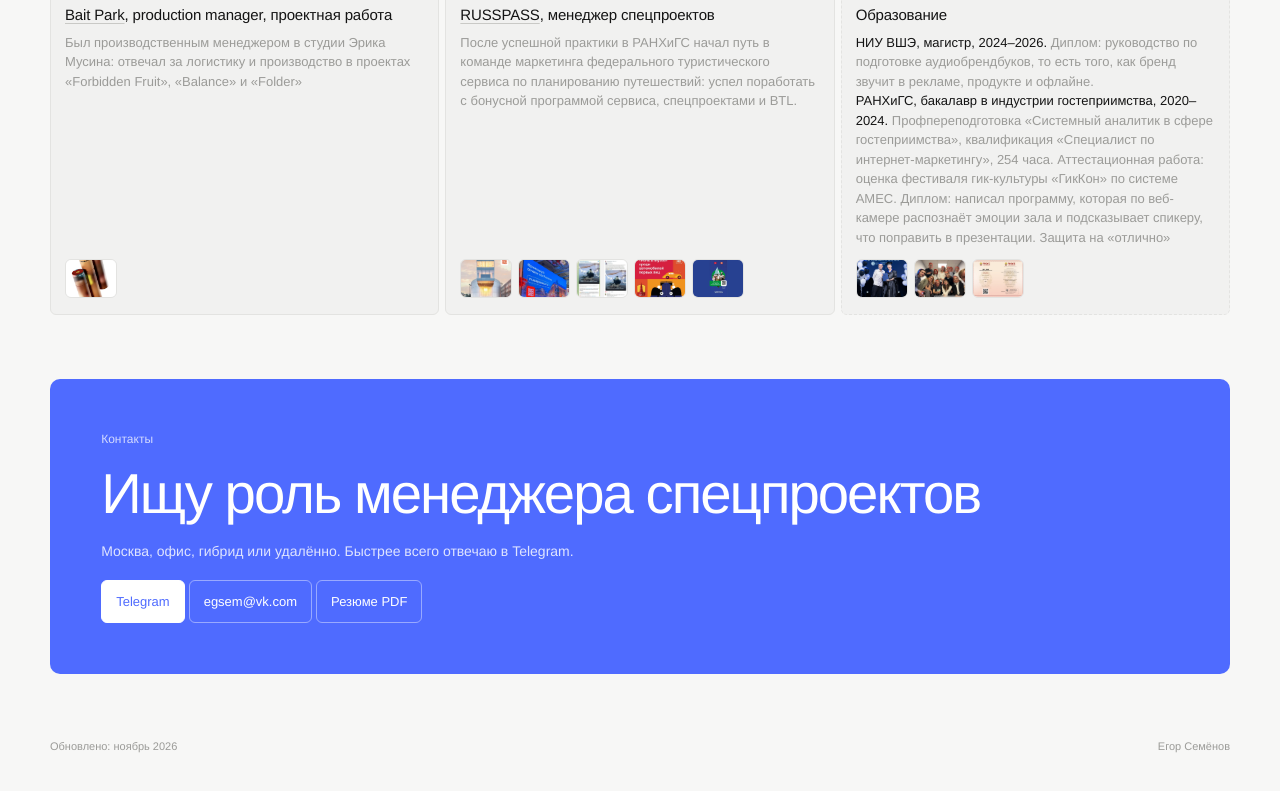
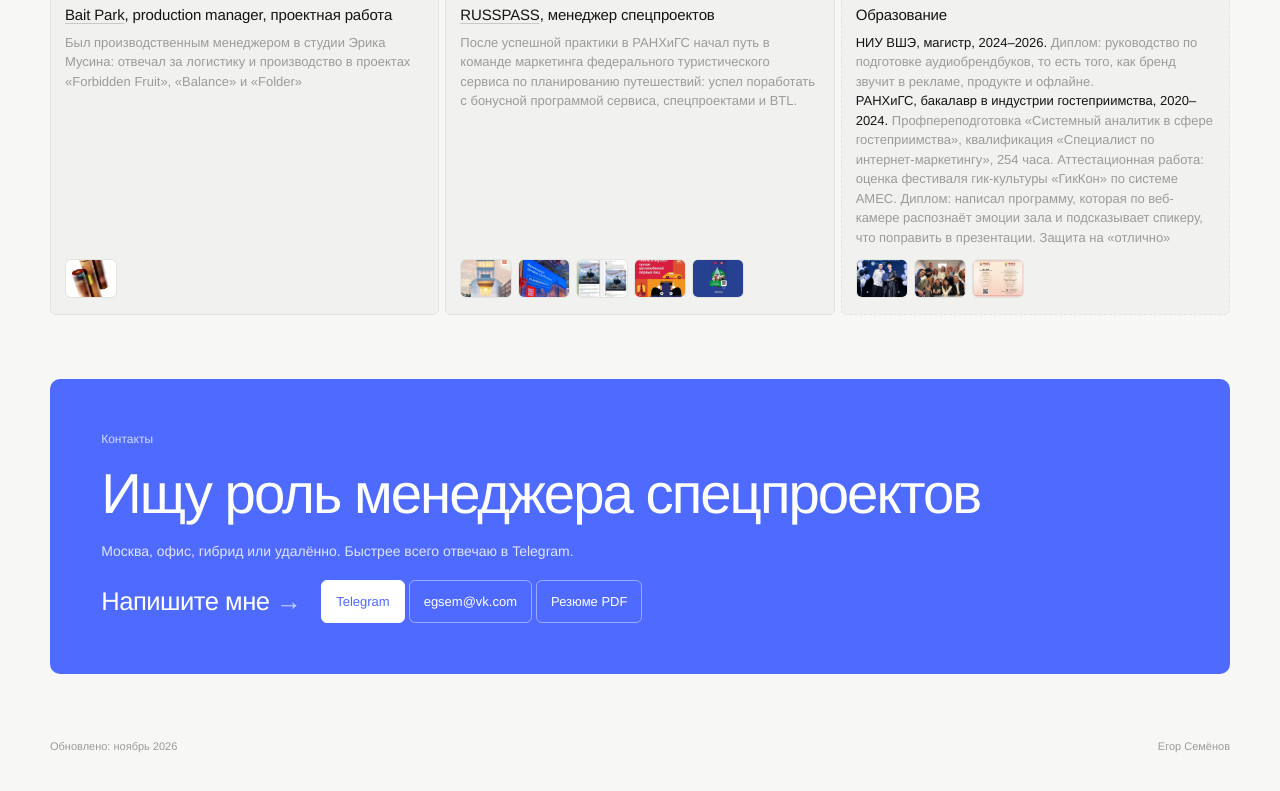
Before and after one commit to egsem/egsem.github.io, a plain HTML site: page index.html in a window 1280 px wide. Shown: the part 3261-4052 px from the top of the page. Drawn offline with Linux system fonts and the light colour scheme.

Commit message:
Add files via upload

```diff
--- a/index.html
+++ b/index.html
@@ -7,6 +7,9 @@
 <meta name="description" content="Егор Семёнов — менеджер спецпроектов и кросс-промо, Москва. Спецпроекты, кросс-промо, программа лояльности и кампании RUSSPASS, digital фестиваля «Усадьбы Москвы».">
 <meta name="author" content="Егор Семёнов">
 <meta name="claude:viewport-fit-sides" content="cover">
+<link rel="icon" href="favicon.svg" type="image/svg+xml">
+<link rel="icon" href="favicon-32.png" sizes="32x32" type="image/png">
+<link rel="apple-touch-icon" href="apple-touch-icon.png">
 
 <link rel="canonical" href="https://egsem.github.io/">
 <meta property="og:type" content="website"><meta property="og:locale" content="ru_RU">
@@ -71,7 +74,7 @@
   <span class="label">Контакты</span>
   <h2>Ищу роль менеджера спецпроектов</h2>
   <p>Москва, офис, гибрид или удалённо. Быстрее всего отвечаю в Telegram.</p>
-  <div class="actions"><a class="btn primary" href="https://t.me/aaegorsemyonov" rel="noopener">Telegram</a><button class="btn ghost copybtn" type="button" data-copy="egsem@vk.com">egsem@vk.com</button><a class="btn ghost" href="egor-semyonov-cv.pdf" download>Резюме PDF</a></div>
+  <div class="contact-row"><span class="contact-cta">Напишите мне</span><div class="actions"><a class="btn primary" href="https://t.me/aaegorsemyonov" rel="noopener">Telegram</a><button class="btn ghost copybtn" type="button" data-copy="egsem@vk.com">egsem@vk.com</button><a class="btn ghost" href="egor-semyonov-cv.pdf" download>Резюме PDF</a></div></div>
 </section>
 <footer class="foot"><span>Обновлено: ноябрь 2026</span><span>Егор Семёнов</span></footer>
 </div>
--- a/style.css
+++ b/style.css
@@ -682,3 +682,8 @@ html.fx .tiles:not(.open) .tile:not(.more):nth-of-type(n+6){display:none}
 .contact{--dk:#4F6BFF;--dk-ink:#FFFFFF;--dk-mut:rgba(255,255,255,.75);--dk-line:rgba(255,255,255,.42)}
 .contact .btn.primary{background:#fff;color:#4F6BFF;border-color:#fff}
 .contact .btn.primary:hover{background:#141414;border-color:#141414;color:#fff}
+.contact-row{display:flex;align-items:center;gap:20px;flex-wrap:wrap}
+.contact-cta{font-size:clamp(20px,2vw,26px);font-weight:500;letter-spacing:-.02em;color:var(--dk-ink)}
+.contact-cta::after{content:" →";opacity:.7}
+.contact-row .actions{margin:0}
+@media (max-width:600px){.contact-row{flex-direction:column;align-items:flex-start;gap:12px}.contact-cta::after{content:" ↓"}}
```
Also changed, not shown: ar-kvest.html (+3 -0 lines), depo-barter.html (+3 -0 lines), ethereal-grooves.html (+3 -0 lines), marshruty-dlya-otelej.html (+3 -0 lines), moskovskoe-chaepitie.html (+3 -0 lines), moskva-usadebnaya-yandex-go.html (+3 -0 lines), noch-v-muzee-fso.html (+3 -0 lines), ozon.html (+4 -1 lines), perf-kreativy.html (+3 -0 lines), russpass-loyalty.html (+3 -0 lines), russpass-new-year.html (+3 -0 lines), skidki-nedeli.html (+3 -0 lines), teksty.html (+3 -0 lines), usadby-moskvy.html (+3 -0 lines), 4 more files.
